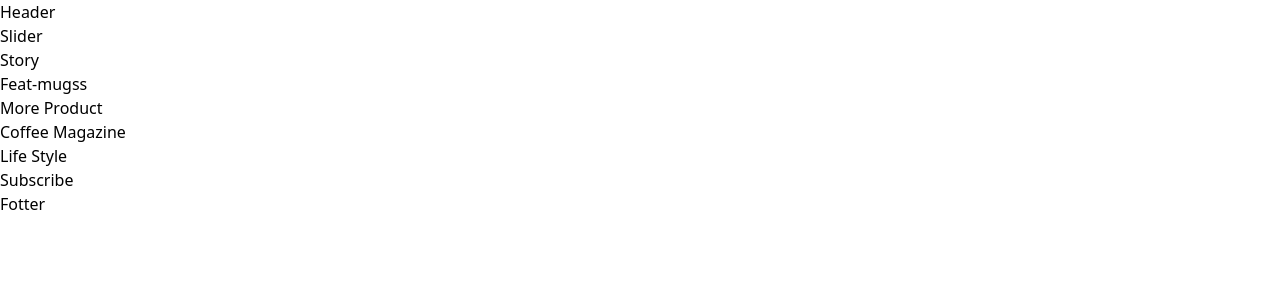
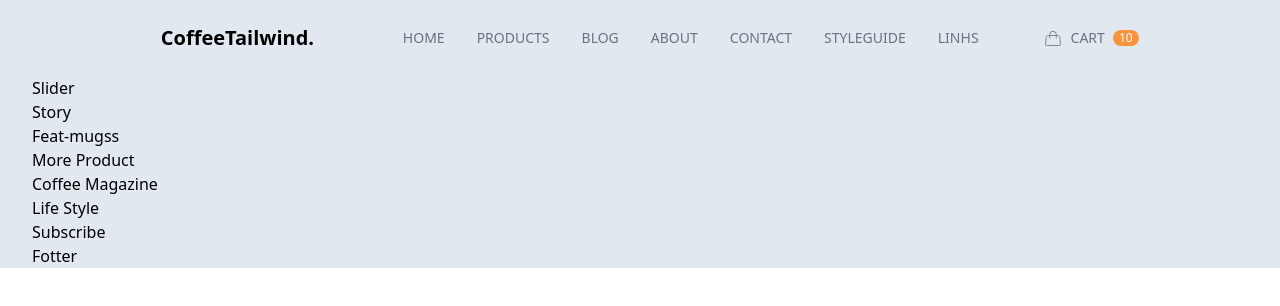
Before and after one commit to linhdev29/the-coffee-taiwind, a website: page public/index.html in a window 1280 px wide. Drawn offline with Linux system fonts and the light colour scheme.

Commit message:
feat/add_header

```diff
--- a/package.json
+++ b/package.json
@@ -4,7 +4,7 @@
   "main": "index.js",
   "scripts": {
     "build:css": "tailwindcss -i ./src/input.css -o ./public/output.css --watch",
-    "start:dev": "live-server public --port=3000"
+    "start:dev": "live-server public --port=3000 --watch=public --no-browser"
   },
   "keywords": [],
   "author": "",
--- a/public/index.html
+++ b/public/index.html
@@ -8,8 +8,36 @@
 </head>
 <body>
   <div class="root">
-    <div class="content-wrapper">
-      <header>Header</header>
+    <div class="content-wrapper max-w-screen-2xl text-base mx-auto px-8 bg-slate-200">
+      <header class="header py-6 mx-10">
+        <nav class="nav flex flex-row justify-between items-center">
+          <div class="logo basis-2/6 text-center text-xl font-semibold cursor-pointer">CoffeeTailwind.</div>
+          <ul class="basis-3/6 flex items-center justify-end gap-8 uppercase text-sm text-gray-500 font-medium">
+            <li class="mct-top-menu-item"><a href="#">Home</a></li>
+            <li class="mct-top-menu-item"><a href="#">Products</a></li>
+            <li class="mct-top-menu-item"><a href="#">Blog</a></li>
+            <li class="mct-top-menu-item"><a href="#">About</a></li>
+            <li class="mct-top-menu-item"><a href="#">Contact</a></li>
+            <li class="mct-top-menu-item"><a href="#">StyleGuide</a></li>
+            <li class="mct-top-menu-item"><a href="#">Linhs</a></li>
+          </ul>
+          <ul class="cart basis-1/6 flex justify-start items-center ml-16 uppercase text-sm text-gray-500 font-medium">
+            <li class="mct-top-menu-item">
+              <a class="flex items-center" href="#">
+              <svg xmlns="http://www.w3.org/2000/svg" class="mct-icon" viewBox="0 0 24 24">
+                <g fill="none" stroke="currentColor">
+                  <path stroke-linecap="round" d="M8 12V8a4 4 0 0 1 4-4v0a4 4 0 0 1 4 4v4" />
+                  <path
+                    d="M3.694 12.668c.145-1.741.218-2.611.792-3.14C5.06 9 5.934 9 7.681 9h8.639c1.746 0 2.62 0 3.194.528c.574.528.647 1.399.792 3.14l.514 6.166c.084 1.013.126 1.52-.17 1.843c-.298.323-.806.323-1.824.323H5.174c-1.017 0-1.526 0-1.823-.323c-.297-.323-.255-.83-.17-1.843z" />
+                </g>
+              </svg>
+                <span class="mx-2">Cart</span>
+                <span class="mct-badge-circle bg-orange-400 text-white">10</span>
+              </a>
+            </li>
+          </ul>
+        </nav>
+      </header>
       <main>
         <div class="slider">
           Slider
--- a/src/input.css
+++ b/src/input.css
@@ -1,3 +1,16 @@
 @tailwind base;
 @tailwind components;
 @tailwind utilities;
+
+/* mct -> my custom */
+.mct-top-menu-item {
+  @apply cursor-pointer py-1 hover:text-gray-800 relative after:absolute after:bottom-0 after:left-0 after:bg-light-coffee after:h-0.5 after:w-0 hover:after:w-full after:transition-all after:ease-in-out after:duration-300
+}
+
+.mct-icon {
+  @apply size-5 inline-block
+}
+
+.mct-badge-circle {
+  @apply text-xs text-center rounded-full px-1.5
+}
--- a/tailwind.config.js
+++ b/tailwind.config.js
@@ -1,8 +1,12 @@
 /** @type {import('tailwindcss').Config} */
 export default {
-  content: ["./src/**/*.{html,js}"],
+  content: ["./public/**/*.{html,js}"],
   theme: {
-    extend: {}
+    extend: {
+      colors: {
+        'light-coffee': '#c89f94'
+      }
+    }
   },
   plugins: []
 };
```
Also changed, not shown: public/output.css, 1 other file.
